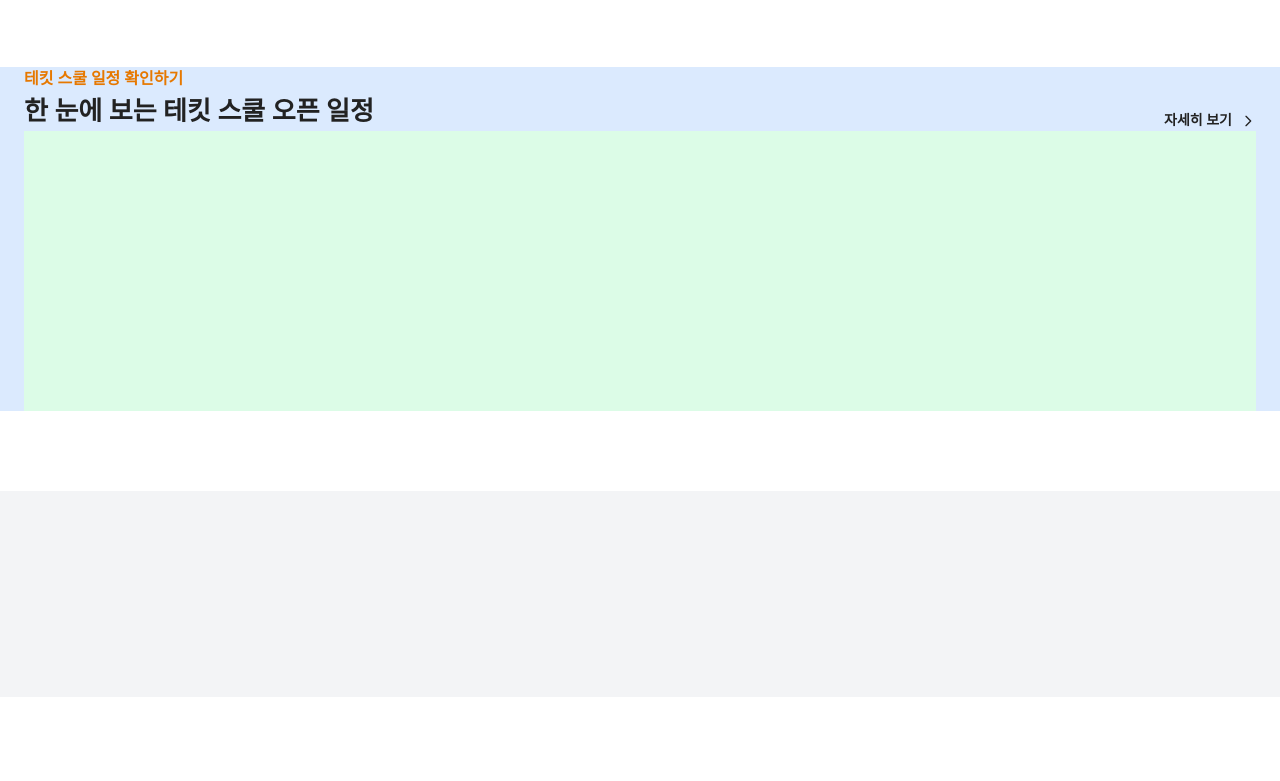
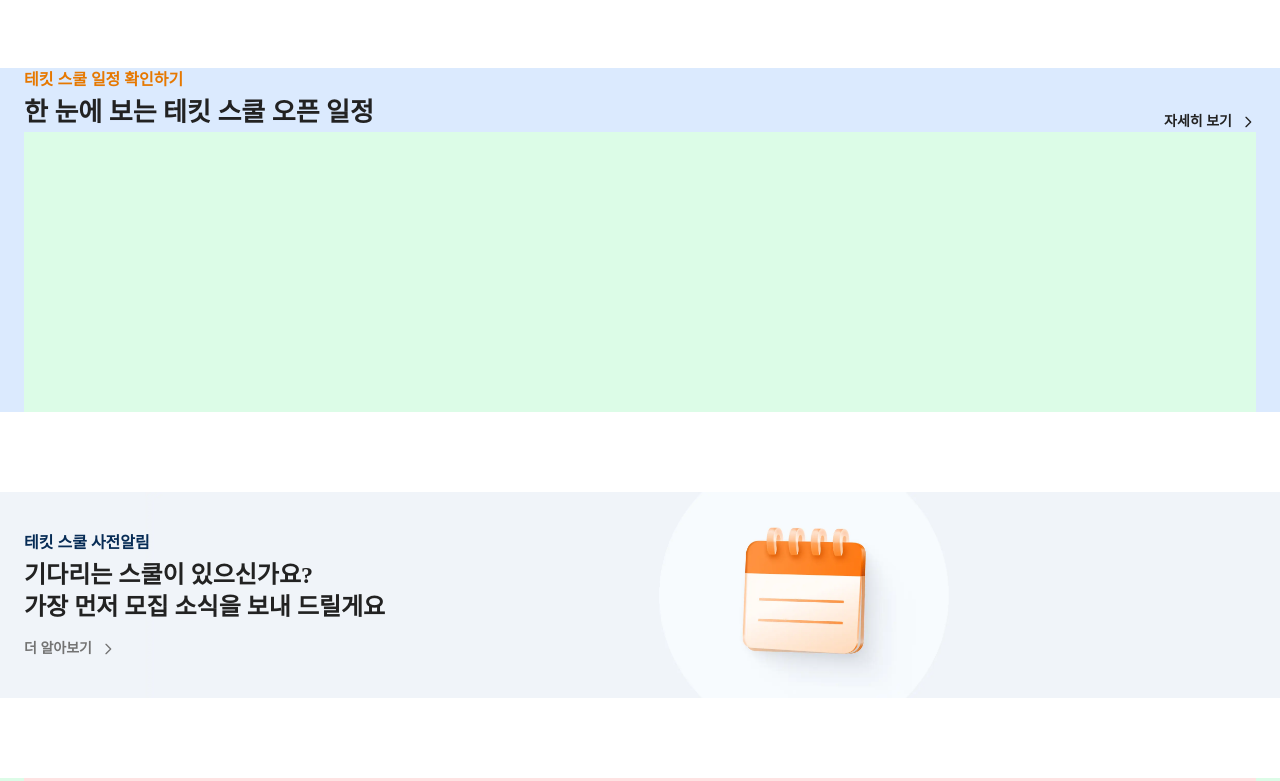
Before and after one commit to h662/BCS4-P2-techit-clone-react-ver, a React (Create React App) app: page / in a window 1280 px wide. Shown: the part 2000-2781 px from the top of the page. Built offline with nearby package versions, Linux system fonts and the light colour scheme; a web font is replaced by a local one.

Commit message:
AlarmBanner

```diff
--- a/src/App.jsx
+++ b/src/App.jsx
@@ -1,3 +1,4 @@
+import AlarmBanner from "./components/AlarmBanner";
 import Banner from "./components/Banner";
 import Header from "./components/Header";
 import KdtSection from "./components/KdtSection";
@@ -12,8 +13,8 @@ const App = () => {
       <Banner />
       <KdtSection />
       <ScheduleSection />
-      <section className="bg-gray-100 h-[206px]"></section>
-      {/* <section className="mt-20 bg-green-100 max-w-screen-xl mx-auto px-6">
+      <AlarmBanner />
+      <section className="mt-20 bg-green-100 max-w-screen-xl mx-auto px-6">
         <div className="bg-red-100 h-[64.5px]">TechIT Onboarding Track</div>
         <div className=" bg-purple-100 grid grid-cols-3 gap-6 justify-items-center">
           <div className="bg-yellow-100 w-[397px] h-[316px]">Card</div>
@@ -22,7 +23,7 @@ const App = () => {
           <div className="bg-yellow-100 w-[397px] h-[316px]">Card</div>
           <div className="bg-yellow-100 w-[397px] h-[316px]">Card</div>
         </div>
-      </section> */}
+      </section>
       {/* <section className="mt-20 bg-green-100 max-w-screen-xl mx-auto px-6">
         <div className="bg-red-100 h-[64.5px]">Education</div>
         <div className=" bg-purple-100 grid grid-cols-2 gap-6 justify-items-center">
--- /dev/null
+++ b/src/components/AlarmBanner.jsx
@@ -0,0 +1,40 @@
+const AlarmBanner = () => {
+  return (
+    <section className="bg-[#F0F4F9] h-[206px] relative -z-20">
+      <div className="max-w-screen-xl mx-auto px-6 flex flex-col justify-center h-full">
+        <h3 className="text-[#072c56] font-semibold mb-1">
+          테킷 스쿨 사전알림
+        </h3>
+        <h5 className="text-2xl font-semibold mb-4">
+          기다리는 스쿨이 있으신가요?
+          <br />
+          가장 먼저 모집 소식을 보내 드릴게요
+        </h5>
+        <button className="flex items-center text-sm font-semibold text-techit-gray-200">
+          더 알아보기
+          <svg
+            xmlns="http://www.w3.org/2000/svg"
+            fill="none"
+            viewBox="0 0 24 24"
+            stroke="currentColor"
+            className="ml-2 w-4 h-4"
+          >
+            <path
+              strokeLinecap="round"
+              strokeLinejoin="round"
+              strokeWidth="2"
+              d="M9 5l7 7-7 7"
+            ></path>
+          </svg>
+        </button>
+      </div>
+      <img
+        className="mx-auto h-[206px] absolute top-0 left-1/2 -translate-x-1/2 -z-10"
+        src="./images/banner_1.webp"
+        alt="Alarm"
+      />
+    </section>
+  );
+};
+
+export default AlarmBanner;
--- a/src/components/Header.jsx
+++ b/src/components/Header.jsx
@@ -1,6 +1,6 @@
 const Header = () => {
   return (
-    <header className="sticky top-0 bg-white z-10">
+    <header className="sticky top-0 bg-white z-10 border-b">
       <div className="max-w-screen-xl mx-auto h-16 flex justify-between items-center ">
         <div className="flex items-center">
           <button className="w-36 h-16 p-6">
```
